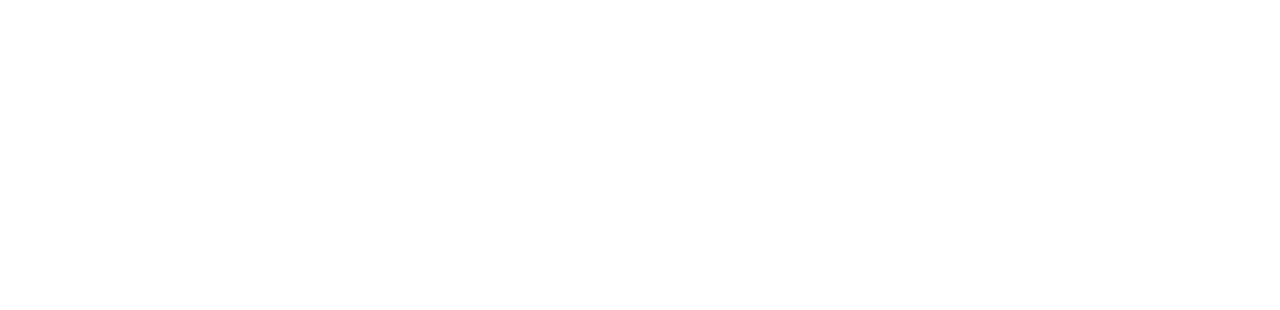
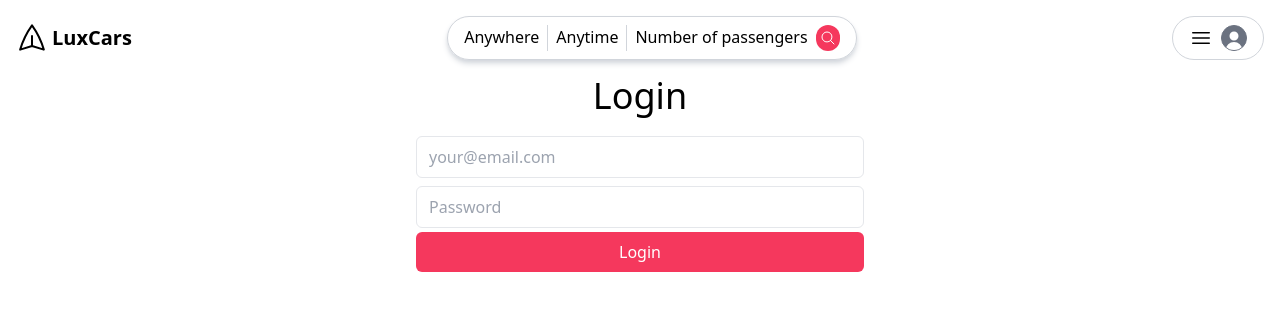
Before and after one commit to salvatoluice/ascent, a React (Vite) app in the folder client/: page /login in a window 1280 px wide. Before the commit this address had no page. Shown: the top 310 px of the page. Built offline with nearby package versions, Linux system fonts and the light colour scheme.

Commit message:
Add login form

```diff
--- a/client/src/App.jsx
+++ b/client/src/App.jsx
@@ -1,12 +1,17 @@
 import './App.css'
 import { Routes, Route } from 'react-router-dom'
 import IndexPage from './pages/IndexPage'
+import LoginPage from './pages/LoginPage'
+import Layout from './Layout'
 
 function App() {
   return (
     <>
       <Routes>
-        <Route index element={<IndexPage />} />
+        <Route path='/' element={<Layout />}>
+          <Route index element={<IndexPage />} />
+          <Route path='/login' element={<LoginPage />} />
+        </Route>
       </Routes>
     </>
   )
--- /dev/null
+++ b/client/src/Header.jsx
@@ -0,0 +1,41 @@
+import React from 'react'
+import { Link } from 'react-router-dom'
+
+const Header = () => {
+  return (
+    <div>
+        <header className='flex justify-between'>
+          <a href="" className="flex items-center gap-1">
+            <svg xmlns="http://www.w3.org/2000/svg" fill="none" viewBox="0 0 24 24" strokeWidth={1.5} stroke="currentColor" className="w-8 h-8 -rotate-90">
+              <path strokeLinecap="round" strokeLinejoin="round" d="M6 12L3.269 3.126A59.768 59.768 0 0121.485 12 59.77 59.77 0 013.27 20.876L5.999 12zm0 0h7.5" />
+            </svg>
+            <span className='font-bold text-xl'>LuxCars</span>
+          </a>
+          <div className='flex gap-2 border border-gray-300 rounded-full py-2 px-4 shadow-md shadow-gray-300'>
+            <div>Anywhere</div>
+            <div className="border-l border-gray-300"></div>
+            <div>Anytime</div>
+            <div className="border-l border-gray-300"></div>
+            <div>Number of passengers</div>
+            <button className='bg-primary text-white p-1 rounded-full'>
+              <svg xmlns="http://www.w3.org/2000/svg" fill="none" viewBox="0 0 24 24" strokeWidth={1.5} stroke="currentColor" className="w-4 h-4">
+                <path strokeLinecap="round" strokeLinejoin="round" d="M21 21l-5.197-5.197m0 0A7.5 7.5 0 105.196 5.196a7.5 7.5 0 0010.607 10.607z" />
+              </svg>
+            </button>
+          </div>
+          <Link to={'/login'} className='flex items-center gap-2 border border-gray-300 rounded-full py-2 px-4'>
+            <svg xmlns="http://www.w3.org/2000/svg" fill="none" viewBox="0 0 24 24" strokeWidth={1.5} stroke="currentColor" className="w-6 h-6">
+              <path strokeLinecap="round" strokeLinejoin="round" d="M3.75 6.75h16.5M3.75 12h16.5m-16.5 5.25h16.5" />
+            </svg>
+            <div className="bg-gray-500 text-white rounded-full border border-gray-500 overflow-hidden">
+              <svg xmlns="http://www.w3.org/2000/svg" viewBox="0 0 24 24" fill="currentColor" className="w-6 h-6 relative top-1">
+                <path fillRule="evenodd" d="M7.5 6a4.5 4.5 0 119 0 4.5 4.5 0 01-9 0zM3.751 20.105a8.25 8.25 0 0116.498 0 .75.75 0 01-.437.695A18.683 18.683 0 0112 22.5c-2.786 0-5.433-.608-7.812-1.7a.75.75 0 01-.437-.695z" clipRule="evenodd" />
+              </svg>
+            </div>
+          </Link>
+        </header>
+    </div>
+  )
+}
+
+export default Header
--- /dev/null
+++ b/client/src/Layout.jsx
@@ -0,0 +1,14 @@
+import React from 'react'
+import { Outlet } from 'react-router-dom'
+import Header from './Header'
+
+const Layout = () => {
+  return (
+    <div className='p-4'>
+      <Header />
+      <Outlet />
+    </div>
+  )
+}
+
+export default Layout
--- a/client/src/index.css
+++ b/client/src/index.css
@@ -1,3 +1,16 @@
 @tailwind base;
 @tailwind components;
 @tailwind utilities;
+
+input[type='text'], input[type='password'], input[type='email'] {
+    @apply w-full border my-1 py-2 px-3 rounded-md;
+}
+
+button {
+    @apply bg-gray-300
+}
+
+button.primary {
+    background-color: #F53850;
+    @apply bg-primary p-2 w-full text-white rounded-md
+}
--- a/client/src/pages/IndexPage.jsx
+++ b/client/src/pages/IndexPage.jsx
@@ -1,36 +1,10 @@
+import { Link } from "react-router-dom";
+import Header from "../Header";
+
 export default function IndexPage () {
     return (
       <div>
-        <header className='p-4 flex justify-between'>
-          <a href="" className="flex items-center gap-1">
-            <svg xmlns="http://www.w3.org/2000/svg" fill="none" viewBox="0 0 24 24" strokeWidth={1.5} stroke="currentColor" className="w-8 h-8 -rotate-90">
-              <path strokeLinecap="round" strokeLinejoin="round" d="M6 12L3.269 3.126A59.768 59.768 0 0121.485 12 59.77 59.77 0 013.27 20.876L5.999 12zm0 0h7.5" />
-            </svg>
-            <span className='font-bold text-xl'>LuxCars</span>
-          </a>
-          <div className='flex gap-2 border border-gray-300 rounded-full py-2 px-4 shadow-md shadow-gray-300'>
-            <div>Anywhere</div>
-            <div className="border-l border-gray-300"></div>
-            <div>Anytime</div>
-            <div className="border-l border-gray-300"></div>
-            <div>Number of passengers</div>
-            <button className='bg-primary text-white p-1 rounded-full'>
-              <svg xmlns="http://www.w3.org/2000/svg" fill="none" viewBox="0 0 24 24" strokeWidth={1.5} stroke="currentColor" className="w-4 h-4">
-                <path strokeLinecap="round" strokeLinejoin="round" d="M21 21l-5.197-5.197m0 0A7.5 7.5 0 105.196 5.196a7.5 7.5 0 0010.607 10.607z" />
-              </svg>
-            </button>
-          </div>
-          <div className='flex items-center gap-2 border border-gray-300 rounded-full py-2 px-4'>
-            <svg xmlns="http://www.w3.org/2000/svg" fill="none" viewBox="0 0 24 24" strokeWidth={1.5} stroke="currentColor" className="w-6 h-6">
-              <path strokeLinecap="round" strokeLinejoin="round" d="M3.75 6.75h16.5M3.75 12h16.5m-16.5 5.25h16.5" />
-            </svg>
-            <div className="bg-gray-500 text-white rounded-full border border-gray-500 overflow-hidden">
-              <svg xmlns="http://www.w3.org/2000/svg" viewBox="0 0 24 24" fill="currentColor" className="w-6 h-6 relative top-1">
-                <path fillRule="evenodd" d="M7.5 6a4.5 4.5 0 119 0 4.5 4.5 0 01-9 0zM3.751 20.105a8.25 8.25 0 0116.498 0 .75.75 0 01-.437.695A18.683 18.683 0 0112 22.5c-2.786 0-5.433-.608-7.812-1.7a.75.75 0 01-.437-.695z" clipRule="evenodd" />
-              </svg>
-            </div>
-          </div>
-        </header>
+        Index Page here
       </div>
     );
 }
--- /dev/null
+++ b/client/src/pages/LoginPage.jsx
@@ -0,0 +1,16 @@
+import React from 'react'
+
+const LoginPage = () => {
+  return (
+    <div className='mt-4 '>
+      <h1 className='text-4xl text-center mb-4'>Login</h1>
+      <form className='max-w-md mx-auto'>
+        <input type="email" placeholder='your@email.com' />
+        <input type="password" placeholder='Password' />
+        <button className='primary'>Login</button>
+      </form>
+    </div>
+  )
+}
+
+export default LoginPage
```
